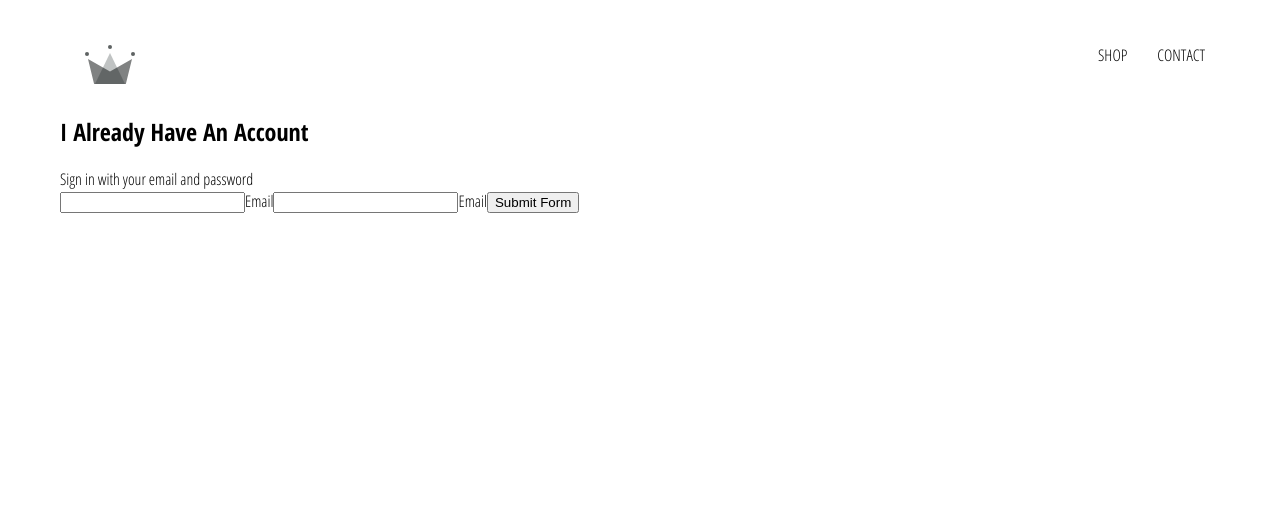
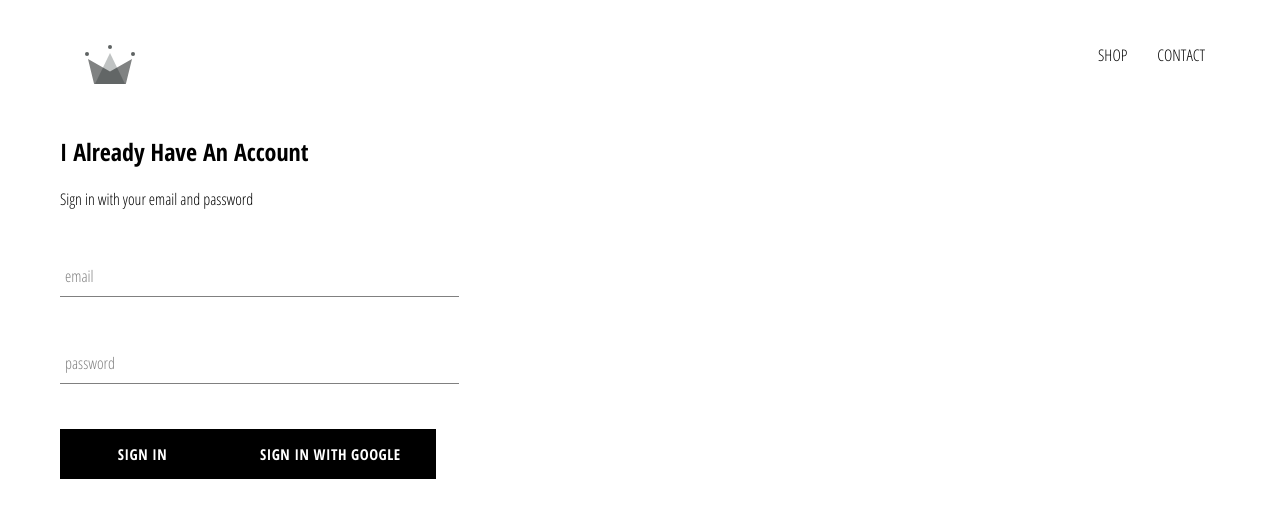
Before and after one commit to tpadilla10117/crwn-clothing, a React (Create React App) app: page /signin in a window 1280 px wide. Shown: the top 518 px of the page. Built offline with nearby package versions, Linux system fonts and the light colour scheme.

Commit message:
set up firebase and created sign in with google button

```diff
--- a/package.json
+++ b/package.json
@@ -6,6 +6,7 @@
     "@testing-library/jest-dom": "^5.12.0",
     "@testing-library/react": "^11.2.6",
     "@testing-library/user-event": "^12.8.3",
+    "firebase": "^8.4.3",
     "node-sass": "^5.0.0",
     "react": "^17.0.2",
     "react-dom": "^17.0.2",
--- /dev/null
+++ b/src/components/custom-button/custom-button.js
@@ -0,0 +1,11 @@
+import React from 'react';
+
+import './custom-button.scss';
+
+const CustomButton = ( { children, ...otherProps }) => (
+    <button className="custom-button" {...otherProps}>
+        {children}
+    </button>
+)
+
+export default CustomButton;
--- /dev/null
+++ b/src/components/custom-button/custom-button.scss
@@ -0,0 +1,22 @@
+.custom-button {
+    min-width: 165px;
+    width: auto;
+    height: 50px;
+    letter-spacing: 0.5px;
+    line-height: 50px;
+    padding: 0 35px 0 35px;
+    font-size: 15px;
+    background-color: black;
+    color: white;
+    text-transform: uppercase;
+    font-family: 'Open Sans Condensed';
+    font-weight: bolder;
+    border: none;
+    cursor: pointer;
+
+    &:hover {
+      background-color: white;
+      color: black;
+      border: 1px solid black;
+    }
+  }
--- /dev/null
+++ b/src/components/form-input/form-input.js
@@ -0,0 +1,15 @@
+import React from 'react';
+
+import './form-input.scss';
+
+const FormInput = ({ handleChange, label, ...otherProps}) => (
+    <div className="group">
+        <input className="form-input" onChange={handleChange} {...otherProps}/>
+
+        {
+            label ? (<label className={`${otherProps.value.length ? 'shrink' : ''} form-input-label`}>{label}</label>) : null
+        }
+    </div>
+)
+
+export default FormInput;
--- /dev/null
+++ b/src/components/form-input/form-input.scss
@@ -0,0 +1,56 @@
+/* sass variable -> they substitute in these colors */
+$sub-color: grey;
+$main-color: black;
+
+/* Everywhere we use @include, can use the css in the @mixin */
+@mixin shrinkLabel {
+  top: -14px;
+  font-size: 12px;
+  color: $main-color;
+}
+
+.group {
+  position: relative;
+  margin: 45px 0;
+
+  .form-input {
+    background: none;
+    background-color: white;
+    color: $sub-color;
+    font-size: 18px;
+    padding: 10px 10px 10px 5px;
+    display: block;
+    width: 100%;
+    border: none;
+    border-radius: 0;
+    border-bottom: 1px solid $sub-color;
+    margin: 25px 0;
+
+    &:focus {
+      outline: none;
+    }
+    /* Whenever user focused on this input...change font size, color */
+    &:focus ~ .form-input-label {
+      @include shrinkLabel();
+    }
+  }
+
+  input[type='password'] {
+    letter-spacing: 0.3em;
+  }
+
+  .form-input-label {
+    color: $sub-color;
+    font-size: 16px;
+    font-weight: normal;
+    position: absolute;
+    pointer-events: none;
+    left: 5px;
+    top: 10px;
+    transition: 300ms ease all;
+
+    &.shrink {
+      @include shrinkLabel();
+    }
+  }
+}
--- a/src/components/sign-in/sign-in.js
+++ b/src/components/sign-in/sign-in.js
@@ -1,7 +1,10 @@
 import React from 'react';
 
 import './sign-in.scss';
+import FormInput from '../form-input/form-input.js';
+import CustomButton from '../custom-button/custom-button';
 
+import { signInWithGoogle } from '../../firebase/firebase.utils.js';
 class SignIn extends React.Component {
     constructor(props) {
         super(props);
@@ -32,12 +35,13 @@
                 <span>Sign in with your email and password</span>
 
                 <form onSubmit={this.handleSubmit}>
-                    <input name="email" value={this.state.email} required />
-                    <label>Email</label>
-                    <input name="password" type="password" value={this.state.email} onChange={this.handleChange} required/>
-                    <label>Email</label>
+                    <FormInput name="email" value={this.state.email} required label="email"/>
 
-                    <input type="submit" value="Submit Form" />
+                    <FormInput name="password" type="password" value={this.state.email} handleChange={this.handleChange} required label="password"/>
+
+
+                    <CustomButton type="submit">Sign In</CustomButton>
+                    <CustomButton onClick={signInWithGoogle}>Sign In With Google</CustomButton>
 
                 </form>
             </div>
--- a/src/components/sign-in/sign-in.scss
+++ b/src/components/sign-in/sign-in.scss
@@ -0,0 +1,9 @@
+.sign-in {
+    width: 30vw;
+    display: flex;
+    flex-direction: column;
+
+    .title {
+        margin: 10px 0;
+    }
+}
--- /dev/null
+++ b/src/firebase/firebase.utils.js
@@ -0,0 +1,32 @@
+/* importing firebase utility library */
+import firebase from 'firebase/app';
+
+/* import authentication and the db */
+import 'firebase/firestore';
+import 'firebase/auth';
+
+const config = {
+
+    apiKey: "AIzaSyCg9vBG10p7l45Fnj0oLwyba-zUdzVSrCU",
+    authDomain: "crwn-db-89f52.firebaseapp.com",
+    projectId: "crwn-db-89f52",
+    storageBucket: "crwn-db-89f52.appspot.com",
+    messagingSenderId: "994106881534",
+    appId: "1:994106881534:web:a3af7bdee3f84a919abcaf",
+    measurementId: "G-SBSTPEF2R2"
+
+}
+
+firebase.initializeApp(config);
+
+export const auth = firebase.auth();
+export const firestore = firebase.firestore();
+
+/* Set up Google authentication utility */
+
+const provider = new firebase.auth.GoogleAuthProvider();
+provider.setCustomParameters( { propmt: 'select_account'});
+
+export const signInWithGoogle = () => auth.signInWithPopup(provider);
+
+export default firebase;
```
Also changed, not shown: 1 other file (tests, documents, lock files or other folders).
